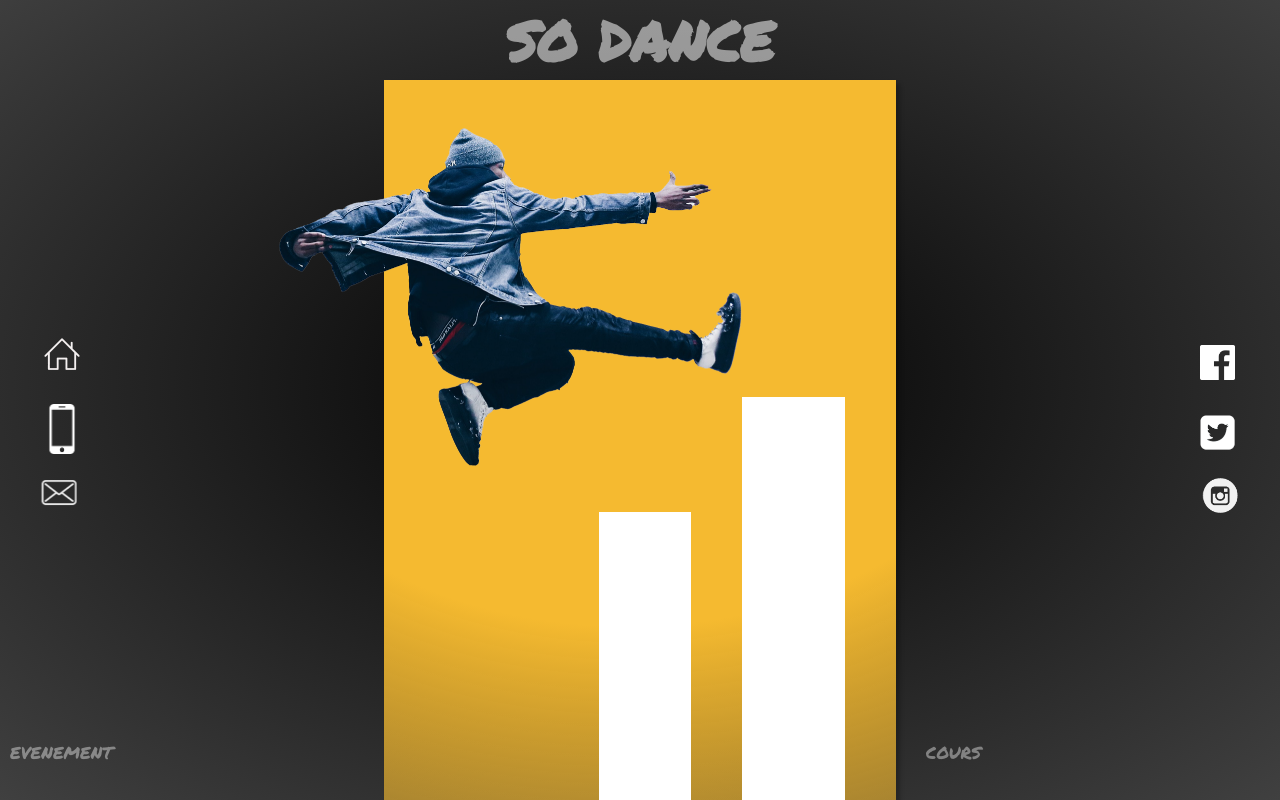
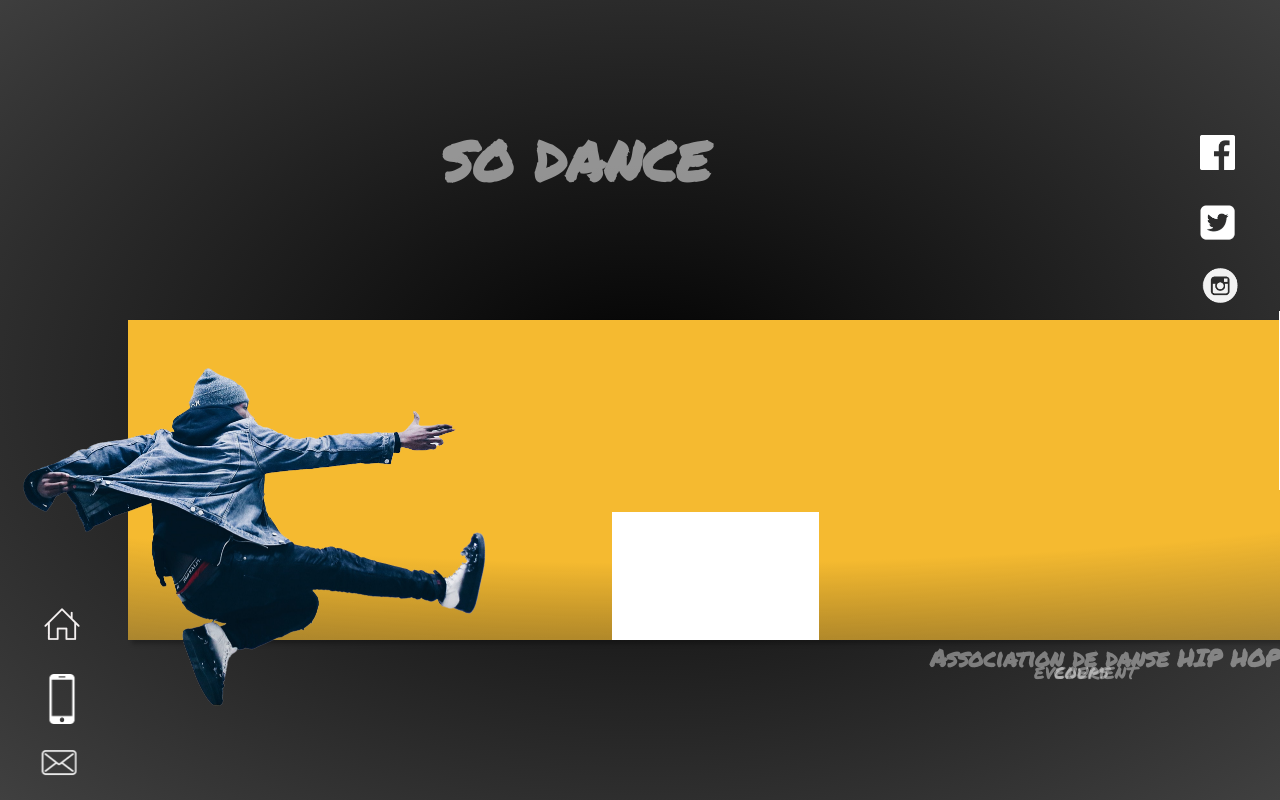
Before and after one commit to randji/sodance, a PHP site: page /home.html in a window 1280 px wide. Run offline with PHP 8.4, Linux system fonts and the light colour scheme.

Commit message:
modif grand ecran media queries

```diff
--- a/css/mediaqueries.css
+++ b/css/mediaqueries.css
@@ -3,3 +3,59 @@
         width: 500px;
     }
 }
+
+@media screen and (min-width: 1000px) {
+    .grid-container{
+        display: grid;
+        grid-template-columns: 10% 70% 20%;
+        grid-template-rows: 40% 40% 20%;
+        grid-template-areas:
+        'G_header header social'
+        'l_main main main'
+        'contact footer r_footer';
+    }
+    .social{
+        grid-area: social;
+        margin-bottom: 10px;
+    }
+    .contact{
+        grid-area: contact;
+        margin-bottom: 10px;
+    }
+    .school, .even{
+        grid-area: r_footer;
+        display: grid;
+    }
+    .asso{
+        grid-area: main;
+        rotate: 90deg;
+        margin: 0;
+        top: 0;
+        right: 0;
+        position: absolute;
+    }
+    main{
+        display: grid;
+    }
+    .colonne1{
+
+    }
+    .colonne2{
+        position: absolute;
+        width: 1px;
+        height: 20%;
+        background-color: white;
+        bottom: 150px;
+        right: 0;
+        animation:  4s ease-out 3s forwards expand2;
+    }
+    @keyframes expand2 {
+        from{
+            width: 1px;
+        }
+        to{
+            width: 56%;
+        }
+    }
+
+}
```
